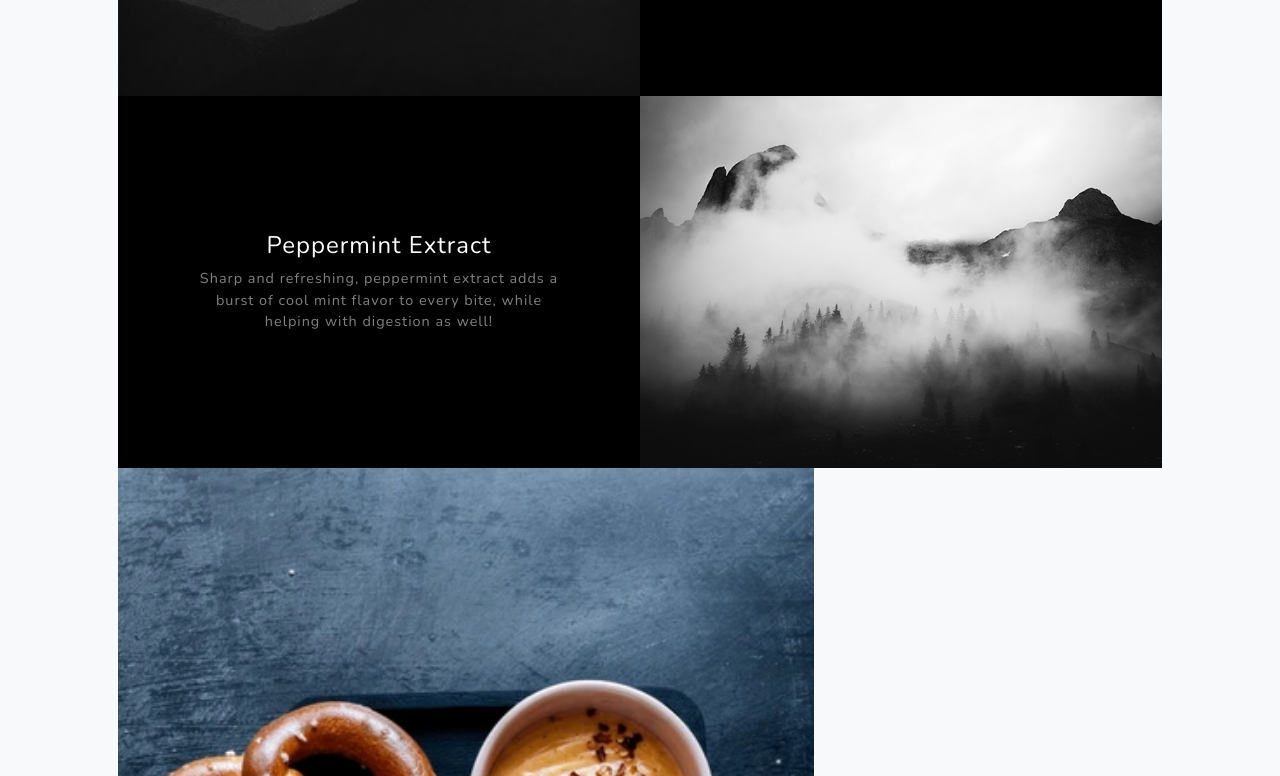
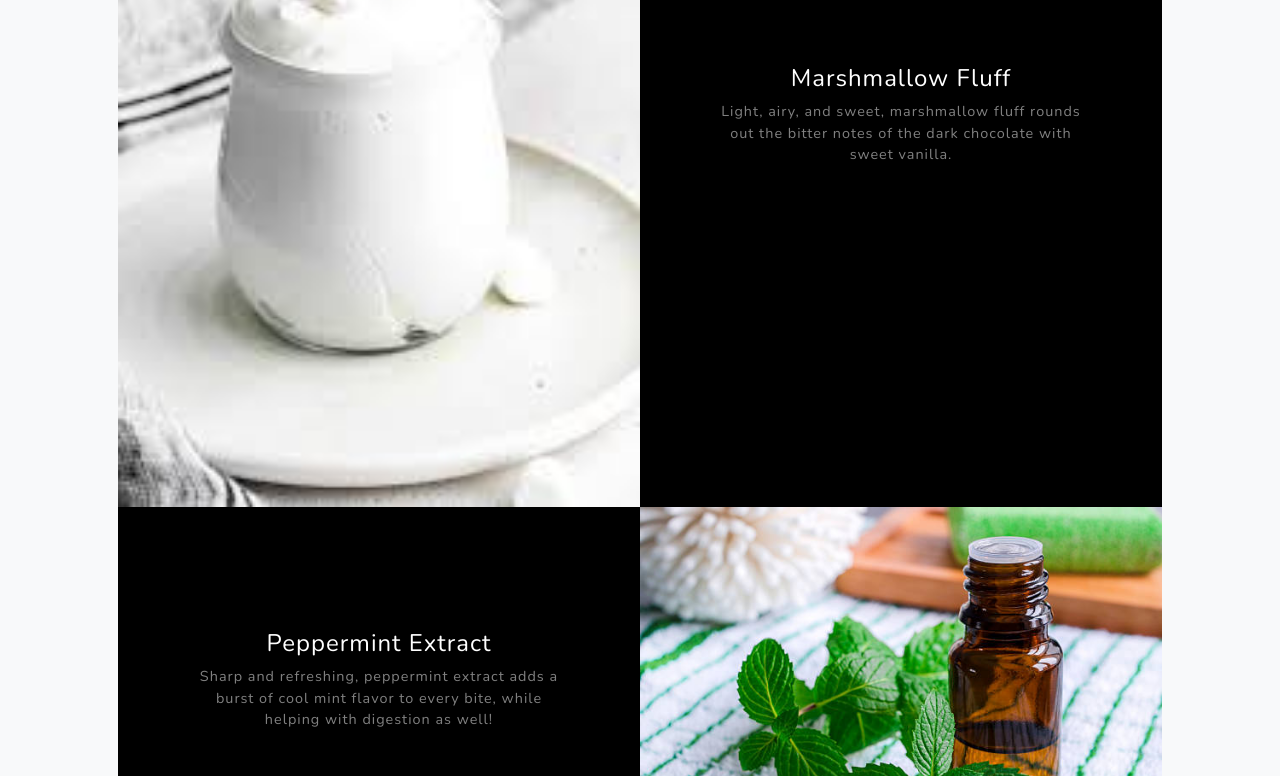
Before and after one commit to SreedeepLahiriSchool/aerochoco2026, a plain HTML site: page index.html in a window 1280 px wide. Shown: the part 2464-3240 px from the top of the page. Drawn offline with nearby package versions, Linux system fonts and the light colour scheme.

Commit message:
image updates

```diff
--- a/index.html
+++ b/index.html
@@ -76,7 +76,7 @@
                 </div>
                 <!-- Project One Row-->
                 <div class="row gx-0 mb-5 mb-lg-0 justify-content-center">
-                    <div class="col-lg-6"><img class="img-fluid" src="assets/img/demo-image-01.jpg" alt="..." /></div>
+                    <div class="col-lg-6"><img class="img-fluid" src="assets/img/mmfluff.jpeg" alt="..." width="791"/></div>
                     <div class="col-lg-6">
                         <div class="bg-black text-center h-100 project">
                             <div class="d-flex h-100">
@@ -90,7 +90,7 @@
                 </div>
                 <!-- Project Two Row-->
                 <div class="row gx-0 justify-content-center">
-                    <div class="col-lg-6"><img class="img-fluid" src="assets/img/demo-image-02.jpg" alt="..." /></div>
+                    <div class="col-lg-6"><img class="img-fluid" src="assets/img/ppextract.jpg" alt="..." /></div>
                     <div class="col-lg-6 order-lg-first">
                         <div class="bg-black text-center h-100 project">
                             <div class="d-flex h-100">
```
Also changed, not shown: assets/img/mmfluff.jpeg (added), assets/img/ppextract.jpg (added).
